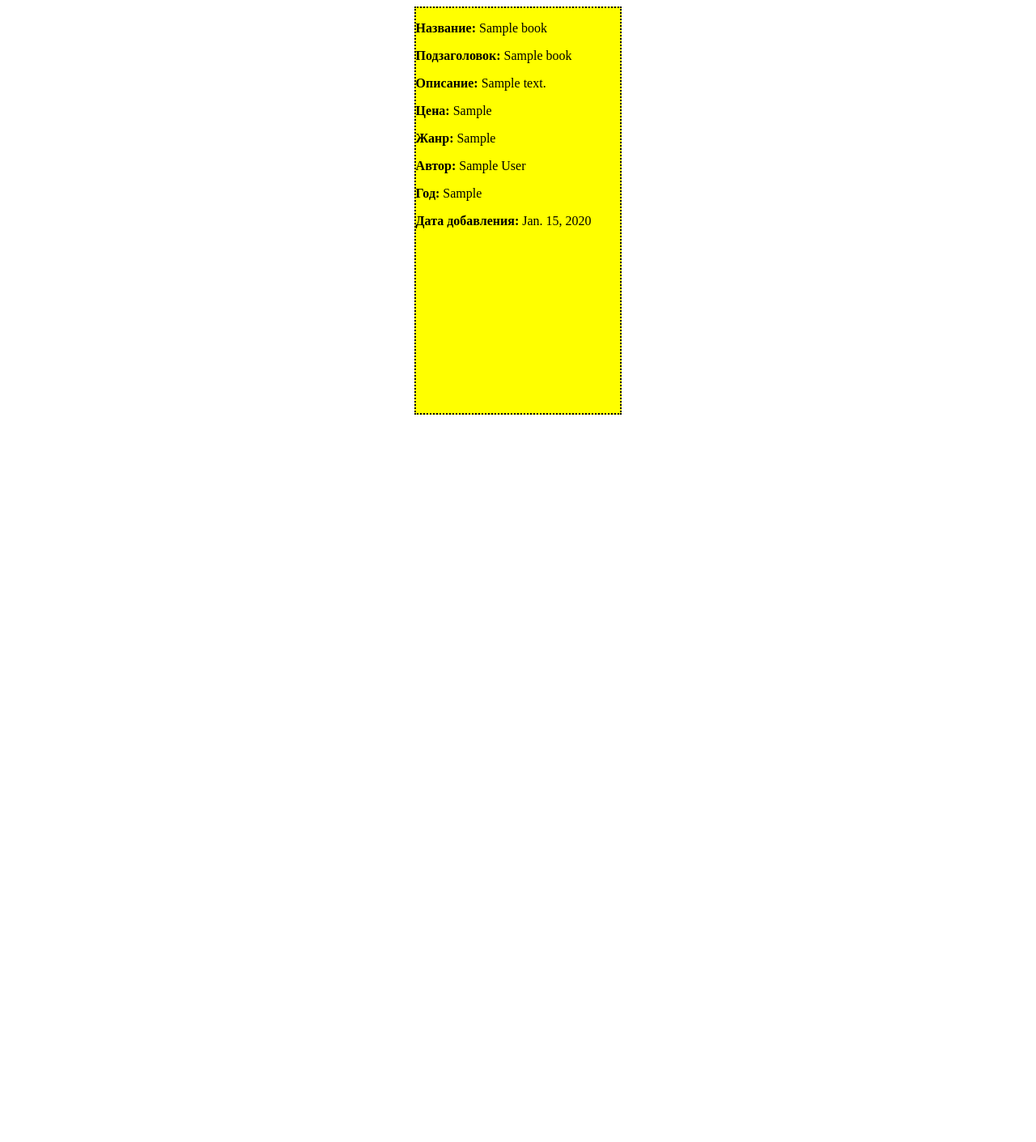
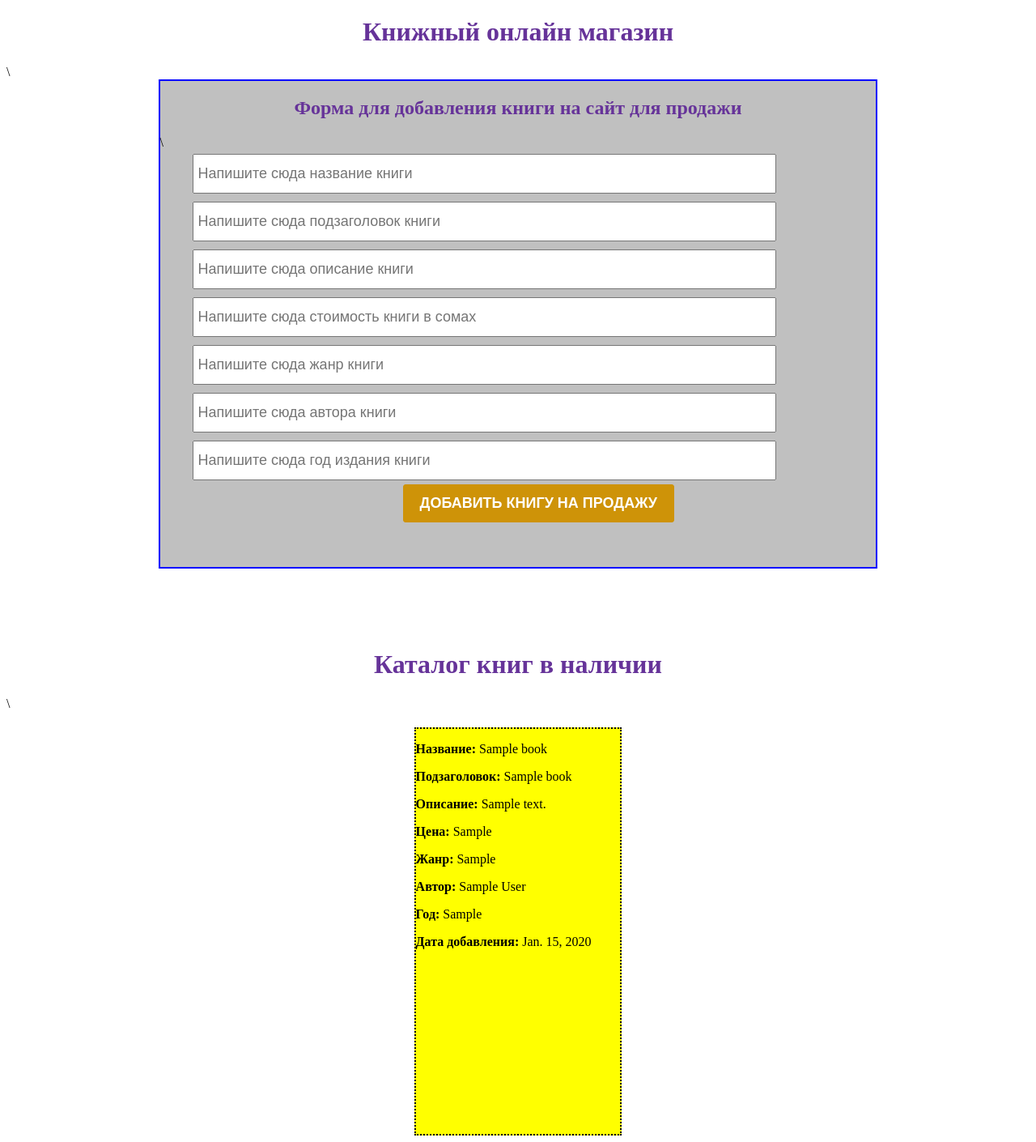
Before and after one commit to Dilbara06/todo, a Django app: page /books/ in a window 1280 px wide. Shown: the whole page at 81% size. Before the commit the page ends 512 px from the top, so only its background shows below. Run offline with Django 3.2, Linux system fonts and the light colour scheme; tables that the repository leaves empty hold one stand-in row (values such as "Sample post").

Commit message:
added books info upload function

```diff
--- a/main/templates/books.html
+++ b/main/templates/books.html
@@ -1,29 +1,104 @@
 {% load static %}
 <!DOCTYPE html>
 <html lang="en">
+
 <head>
     <meta charset="UTF-8">
     <meta name="viewport" content="width=device-width, initial-scale=1.0">
     <title>Books store</title>
     <style>
-        div{
+        div {
             border: black 2px dotted;
             background-color: yellow;
             width: 20%;
             height: 500px;
+            margin-top:20px;
         }
 
-        body{
-            display:flex;
+        .books_container {
+            display: flex;
             align-items: center;
             justify-content: space-around;
+            flex-wrap: wrap;
+            width: 100%;
+
+
         }
-        span{
+
+        span {
             font-weight: 900;
+        }
+
+        h1 {
+            text-align: center;
+            color: rebeccapurple;
+        }
+
+        .create_book {
+            padding: 12px 5px;
+            font-size: 18px;
+            width: 80%;
+            margin: 5px 40px;
+        }
+
+        .create_button {
+            padding: 12px 20px;
+            background-color: #CE9308;
+            border: 1px solid #CE9308;
+            color: white;
+            font-size: 18px;
+            text-transform: uppercase;
+            font-weight: bold;
+            border-radius: 3px;
+            cursor: pointer;
+            margin-left: 300px;
+
+        }
+
+
+
+        .create_button:active {
+            border: 1px solid #CE9308;
+            box-shadow: 2px 2px 5px 3px #FCE4EC;
+        }
+
+        .add_books {
+            border: blue 2px solid;
+            width: 70%;
+            margin: auto;
+            margin-bottom: 100px;
+            position: relative;
+            height: 600px;
+            background-color: silver;
         }
     </style>
 </head>
+
 <body>
+    <h1>Книжный онлайн магазин</h1>\
+    <section>
+        <div class="add_books">
+            <h1>Форма для добавления книги на сайт для продажи</h1>\
+            <form action="{% url 'add-books' %}" method="POST">
+                {% csrf_token %}
+                <input class="create_book" type="text" placeholder="Напишите сюда название книги" name="books_title" />
+                <input class="create_book" type="text" placeholder="Напишите сюда подзаголовок книги"
+                    name="books_subtitle" />
+                <input class="create_book" type="text" placeholder="Напишите сюда описание книги"
+                    name="books_description" />
+                <input class="create_book" type="text" placeholder="Напишите сюда стоимость книги в сомах"
+                    name="books_price" />
+                <input class="create_book" type="text" placeholder="Напишите сюда жанр книги" name="books_genre" />
+                <input class="create_book" type="text" placeholder="Напишите сюда автора книги" name="books_author" />
+                <input class="create_book" type="text" placeholder="Напишите сюда год издания книги"
+                    name="books_year" />
+                <button class="create_button"> Добавить книгу на продажу </button>
+            </form>
+        </div>
+    </section>
+    <h1>Каталог книг в наличии</h1>\
+    <section class="books_container">
+
         {% for books in books_list %}
         <div>
             <p><span> Название: </span>{{books.title}}</p>
@@ -37,5 +112,8 @@
 
         </div>
         {% endfor %}
+    </section>
+
 </body>
+
 </html>
--- a/main/views.py
+++ b/main/views.py
@@ -23,3 +23,16 @@ def add_todo(request):
     todo=Todo(text=text)
     todo.save()
     return redirect(test)
+
+def add_books (request):
+    form=request.POST
+    title=form["books_title"]
+    subtitle=form["books_subtitle"]
+    description=form["books_description"]
+    price=form["books_price"]
+    genre=form["books_genre"]
+    author=form["books_author"]
+    year=form["books_year"]
+    books=Books(title=title,subtitle=subtitle,description=description,price=price,genre=genre,author=author,year=year)
+    books.save()
+    return redirect(second)
--- a/todo/urls.py
+++ b/todo/urls.py
@@ -26,5 +26,6 @@ urlpatterns = [
     path("books/", second),
     path("test3/", third),
     path("add-todo/", add_todo, name="add-todo"),
+    path("add-books/", add_books, name="add-books"),
 ]   +static(settings.STATIC_URL, document_root=settings.STATIC_ROOT) \
     +static(settings.MEDIA_URL, document_root=settings.MEDIA_ROOT)
```
Lines whose indentation alone changed are shown as unchanged.
